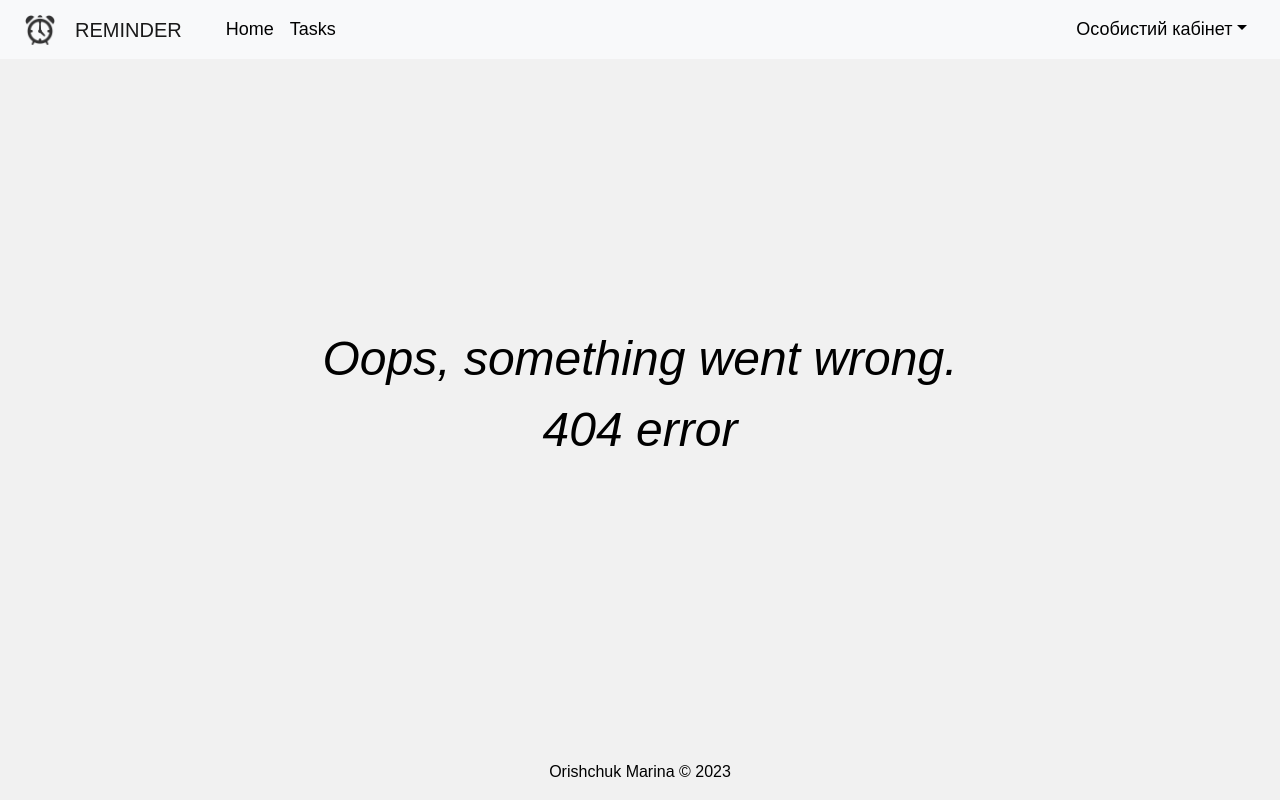
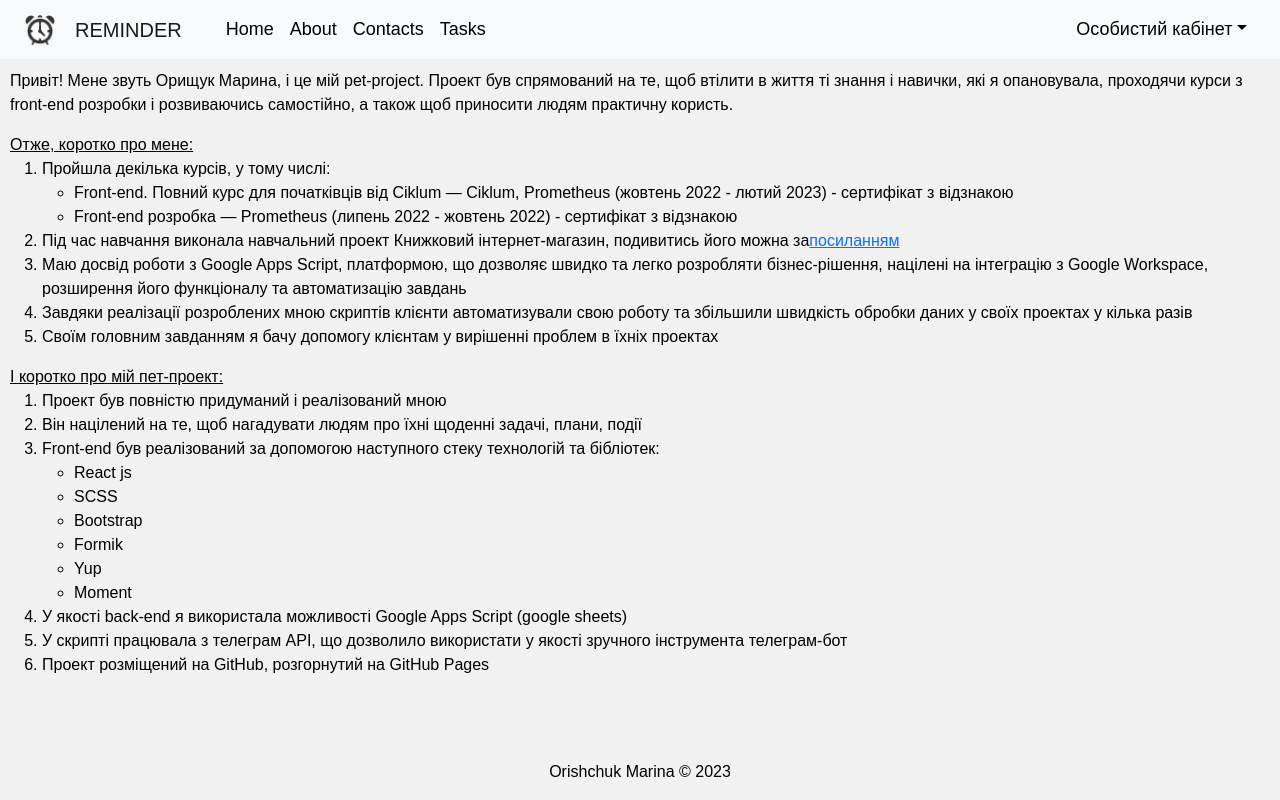
Before and after one commit to marydov/schedule-bot, a React (Create React App) app: page /#/about in a window 1280 px wide. Before the commit this address had no page. Built offline with nearby package versions, Linux system fonts and the light colour scheme.

Commit message:
add about and contacts

```diff
--- a/src/App.js
+++ b/src/App.js
@@ -11,6 +11,8 @@ import "./App.scss";
 import { TaskList } from "./context/use-tasks";
 import { ModalActive } from "./context/use-modal";
 import Preloader from "./components/preloader/Preloader";
+import About from "./components/About";
+import Contacts from "./components/Contacts";
 
 function App() {
   const [userName, setUserName] = useState('');
@@ -33,6 +35,8 @@ function App() {
               <Route path="/" element={<Layout />}>
                 <Route index element={<Authorization />} />
                 <Route path="tasks" element={<Tasks />} />
+                <Route path="about" element={<About />} />
+                <Route path="contacts" element={<Contacts />} />
                 <Route path="*" element={<NotFoundPage />} />
               </Route>
             </Routes>
--- /dev/null
+++ b/src/components/About.jsx
@@ -0,0 +1,51 @@
+export default function About() {
+
+    return (
+      <>
+        <p>Привіт! Мене звуть Орищук Марина, і це мій pet-project. Проект був спрямований на те, щоб втілити в життя ті знання і навички,
+            які я опановувала, проходячи курси з front-end розробки і розвиваючись самостійно, а також щоб приносити людям практичну користь.
+        </p>
+        <div><u>Отже, коротко про мене:</u>
+            <ol>
+                <li>Пройшла декілька курсів, у тому числі:
+                    <ul>
+                        <li>Front-end. Повний курс для початківців від Ciklum — Ciklum, Prometheus (жовтень 2022 - лютий 2023) - сертифікат
+                            з відзнакою</li>
+                        <li>Front-end розробка — Prometheus (липень 2022 - жовтень 2022) - сертифікат з відзнакою</li>
+                    </ul>
+                </li>
+                <li>Під час навчання виконала навчальний проект Книжковий інтернет-магазин, подивитись його можна за
+                    <a href="https://marydov.github.io/x-course-task/"
+                    target="_blank"
+                    rel="noopener noreferrer">посиланням</a>
+                </li>
+                <li>Маю досвід роботи з Google Apps Script, платформою, що дозволяє швидко та легко розробляти бізнес-рішення, націлені на
+                    інтеграцію з Google Workspace, розширення його функціоналу та автоматизацію завдань</li>
+                <li>Завдяки реалізації розроблених мною скриптів клієнти автоматизували свою роботу та збільшили швидкість обробки даних у
+                    своїх проектах у кілька разів
+                </li>
+                <li>Своїм головним завданням я бачу допомогу клієнтам у вирішенні проблем в їхніх проектах</li>
+            </ol>
+        </div>
+        <div><u>І коротко про мій пет-проект:</u>
+            <ol>
+                <li>Проект був повністю придуманий і реалізований мною</li>
+                <li>Він націлений на те, щоб нагадувати людям про їхні щоденні задачі, плани, події</li>
+                <li>Front-end був реалізований за допомогою наступного стеку технологій та бібліотек:
+                    <ul>
+                        <li>React js</li>
+                        <li>SCSS</li>
+                        <li>Bootstrap</li>
+                        <li>Formik</li>
+                        <li>Yup</li>
+                        <li>Moment</li>
+                    </ul>
+                </li>
+                <li>У якості back-end я використала можливості Google Apps Script (google sheets)</li>
+                <li>У скрипті працювала з телеграм API, що дозволило використати у якості зручного інструмента телеграм-бот</li>
+                <li>Проект розміщений на GitHub, розгорнутий на GitHub Pages</li>
+            </ol>
+        </div>
+      </>
+    );
+}
--- /dev/null
+++ b/src/components/Contacts.jsx
@@ -0,0 +1,15 @@
+export default function Contacts() {
+
+    return (
+      <>
+        <p>Орищук Марина</p>
+        <p>+38(099) 017-13-03</p>
+        <p>orishchukmarina@gmail.com</p>
+        <p>
+            <a href="https://www.linkedin.com/in/marina-orishchuk-6130b2267/"
+            target="_blank"
+            rel="noopener noreferrer">LinkedIn</a>
+        </p>
+      </>
+    );
+}
--- a/src/components/Header.jsx
+++ b/src/components/Header.jsx
@@ -53,14 +53,6 @@ export default function Header() {
     navigate('/');
   }
 
-  const handleHomePageClick = () => {
-    navigate('/');
-  }
-
-  const handleTaskPageClick = () => {
-    navigate('tasks');
-  }
-
   return (
     <Navbar collapseOnSelect expand="lg" bg="light" variant="light" className='navbar'>
       <img
@@ -76,8 +68,10 @@ export default function Header() {
       <Navbar.Toggle aria-controls="responsive-navbar-nav" />
       <Navbar.Collapse id="responsive-navbar-nav">
         <Nav className="me-auto">
-          <Nav.Link href="#"  className="nav__item-name" onClick={handleHomePageClick}>Home</Nav.Link>
-          <Nav.Link href="#"  className="nav__item-name" onClick={handleTaskPageClick}>Tasks</Nav.Link>
+          <Nav.Link href="#/" className="nav__item-name">Home</Nav.Link>
+          <Nav.Link href="#/about" className="nav__item-name">About</Nav.Link>
+          <Nav.Link href="#/contacts" className="nav__item-name">Contacts</Nav.Link>
+          <Nav.Link href="#/tasks"  className="nav__item-name">Tasks</Nav.Link>
         </Nav>
         <Nav>
           {
@@ -89,5 +83,4 @@ export default function Header() {
       </Navbar.Collapse>
     </Navbar>
   );
-
 }
```
